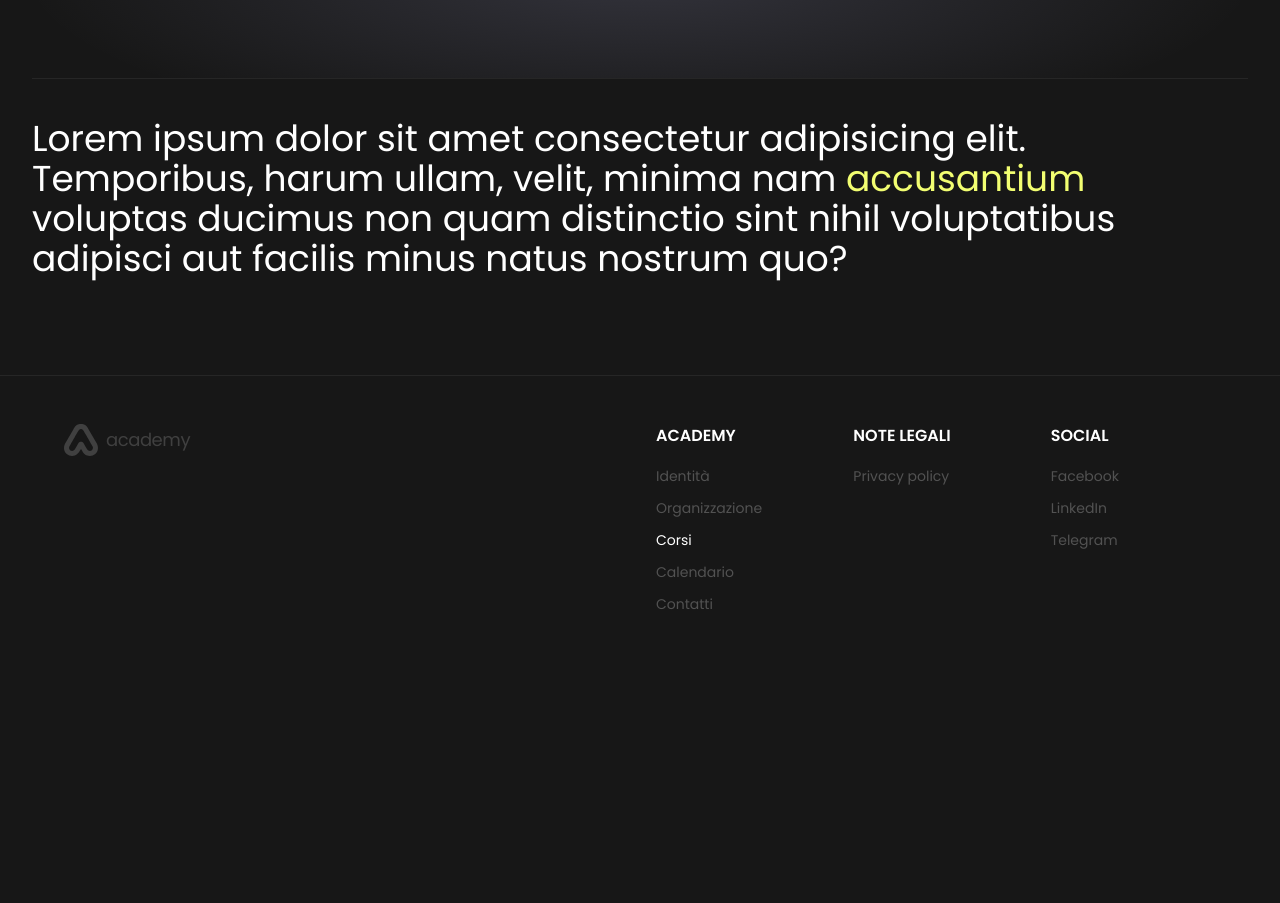
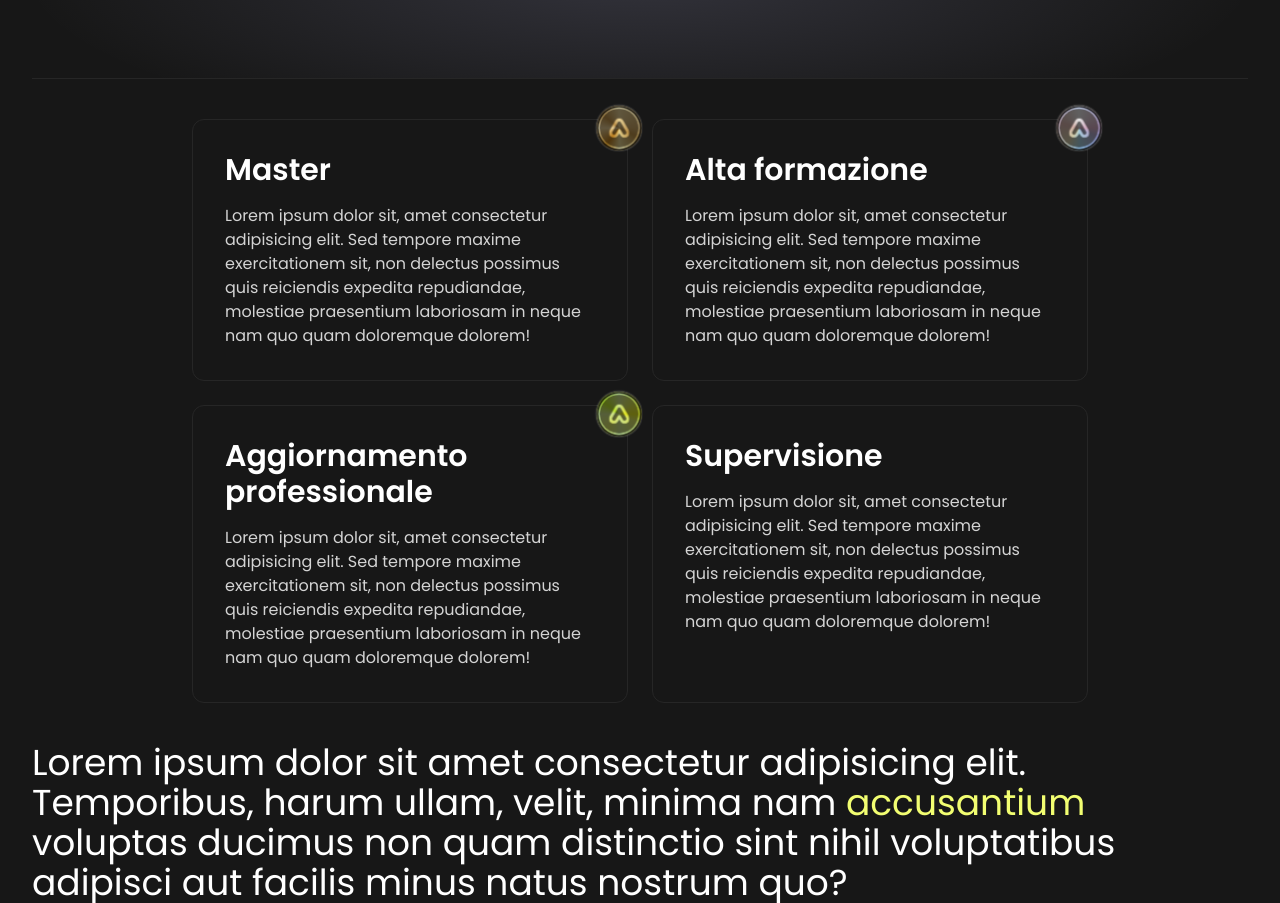
Before and after one commit to plasm/academy, a Nuxt app: page /corsi in a window 1280 px wide. Shown: the part 507-1410 px from the top of the page. Before the commit the page ends 1171 px from the top, so only its background shows below. Built offline with nearby package versions, Linux system fonts and the light colour scheme; grey boxes are pictures that could not be loaded.

Commit message:
feat: courses

```diff
--- /dev/null
+++ b/components/ac-course-card/index.vue
@@ -0,0 +1,34 @@
+<template>
+  <div data-name="ac-cousre-card" class="relative cursor-pointer rounded-xl border border-neutral-800 p-8 text-white transition-colors duration-500 hover:border-neutral-600 hover:bg-neutral-800" @mouseover="$emit('over')" @mouseleave="$emit('leave')">
+    <div
+      class="absolute z-10 -translate-y-1/2 translate-x-1/2 transition-all duration-200"
+      :class="{
+        'right-6 top-6 scale-[65%]':modelValue===type,
+        'right-2 top-2 scale-[40%]':modelValue!==type,
+      }"
+    >
+      <slot name="logo" :active="modelValue" />
+    </div>
+    <slot />
+  </div>
+</template>
+
+<script>
+export default {
+  name: 'ac-cousre-card',
+  props: {
+    modelValue: {
+      type: Boolean,
+      default: false
+    },
+    type: {
+      type: String,
+      default: ''
+    }
+  },
+  emits: ['over', 'leave']
+}
+</script>
+
+<style lang="scss" scoped>
+</style>
--- a/components/ac-shield/index.vue
+++ b/components/ac-shield/index.vue
@@ -67,6 +67,11 @@ export default {
     component () {
       return this.experience ? 'ac-formula-experience' : 'ac-formula-full-immersion'
     }
+  },
+  watch: {
+    persistent (v) {
+      this.hover = v
+    }
   }
 }
 </script>
--- a/pages/corsi/index.vue
+++ b/pages/corsi/index.vue
@@ -21,17 +21,69 @@
         </div>
       </ac-heading>
     </div>
-    <div class="mt-10">
-      <div class="text-4xl text-white">
-        Lorem ipsum dolor sit amet consectetur adipisicing elit. Temporibus, harum ullam, velit, minima nam <span class="text-primary">accusantium</span> voluptas ducimus non quam distinctio sint nihil voluptatibus adipisci aut facilis minus natus nostrum quo?
+    <div class="mx-auto my-10 max-w-4xl">
+      <div class="grid grid-cols-2 gap-6">
+        <ac-course-card v-model="activeCourse" type="master" @over="activeCourse='master'" @leave="activeCourse=null">
+          <template #logo>
+            <ac-shield experience theme="gold" :persistent="activeCourse==='master'" />
+          </template>
+          <div class="mb-4 text-3xl font-semibold">
+            Master
+          </div>
+          <div class="leading-normal text-neutral-300">
+            Lorem ipsum dolor sit, amet consectetur adipisicing elit. Sed tempore maxime exercitationem sit, non delectus possimus quis reiciendis expedita repudiandae, molestiae praesentium laboriosam in neque nam quo quam doloremque dolorem!
+          </div>
+        </ac-course-card>
+
+        <ac-course-card v-model="activeCourse" type="alta-formazione" @over="activeCourse='alta-formazione'" @leave="activeCourse=null">
+          <template #logo>
+            <ac-shield theme="silver" :persistent="activeCourse==='alta-formazione'" />
+          </template>
+          <div class="mb-4 text-3xl font-semibold">
+            Alta formazione
+          </div>
+          <div class="leading-normal text-neutral-300">
+            Lorem ipsum dolor sit, amet consectetur adipisicing elit. Sed tempore maxime exercitationem sit, non delectus possimus quis reiciendis expedita repudiandae, molestiae praesentium laboriosam in neque nam quo quam doloremque dolorem!
+          </div>
+        </ac-course-card>
+
+        <ac-course-card v-model="activeCourse" type="aggiornamento-professionale" @over="activeCourse='aggiornamento-professionale'" @leave="activeCourse=null">
+          <template #logo>
+            <ac-shield theme="academy" :persistent="activeCourse==='aggiornamento-professionale'" />
+          </template>
+          <div class="mb-4 text-3xl font-semibold">
+            Aggiornamento professionale
+          </div>
+          <div class="leading-normal text-neutral-300">
+            Lorem ipsum dolor sit, amet consectetur adipisicing elit. Sed tempore maxime exercitationem sit, non delectus possimus quis reiciendis expedita repudiandae, molestiae praesentium laboriosam in neque nam quo quam doloremque dolorem!
+          </div>
+        </ac-course-card>
+
+        <ac-course-card v-model="activeCourse" type="supervisione" @over="activeCourse='supervisione'" @leave="activeCourse=null">
+          <div class="mb-4 text-3xl font-semibold">
+            Supervisione
+          </div>
+          <div class="leading-normal text-neutral-300">
+            Lorem ipsum dolor sit, amet consectetur adipisicing elit. Sed tempore maxime exercitationem sit, non delectus possimus quis reiciendis expedita repudiandae, molestiae praesentium laboriosam in neque nam quo quam doloremque dolorem!
+          </div>
+        </ac-course-card>
       </div>
+    </div>
+
+    <div class="text-4xl text-white">
+      Lorem ipsum dolor sit amet consectetur adipisicing elit. Temporibus, harum ullam, velit, minima nam <span class="text-primary">accusantium</span> voluptas ducimus non quam distinctio sint nihil voluptatibus adipisci aut facilis minus natus nostrum quo?
     </div>
   </div>
 </template>
 
 <script>
 export default {
-  name: 'page-corsi'
+  name: 'page-corsi',
+  data () {
+    return {
+      activeCourse: null
+    }
+  }
 }
 </script>
 
@@ -39,4 +91,7 @@ export default {
 .gradient{
   background: radial-gradient(50.9% 35.5% at 50% 78%, rgba(200, 200, 255, .16) 0%, #17171700 100%);
 }
+.box-gradient{
+  background: linear-gradient(297deg, rgba(60, 60, 60, 0.6) 0%, rgb(0, 0, 0) 100%);
+}
 </style>
--- a/tailwind.config.js
+++ b/tailwind.config.js
@@ -9,7 +9,7 @@ module.exports = {
   theme: {
     extend: {
       animation: {
-        'spin-slow': 'spin 10s linear infinite',
+        'spin-slow': 'spin 20s linear infinite',
       },
       fontFamily: {
         sans: ['Poppins', 'sans-serif'],
```
